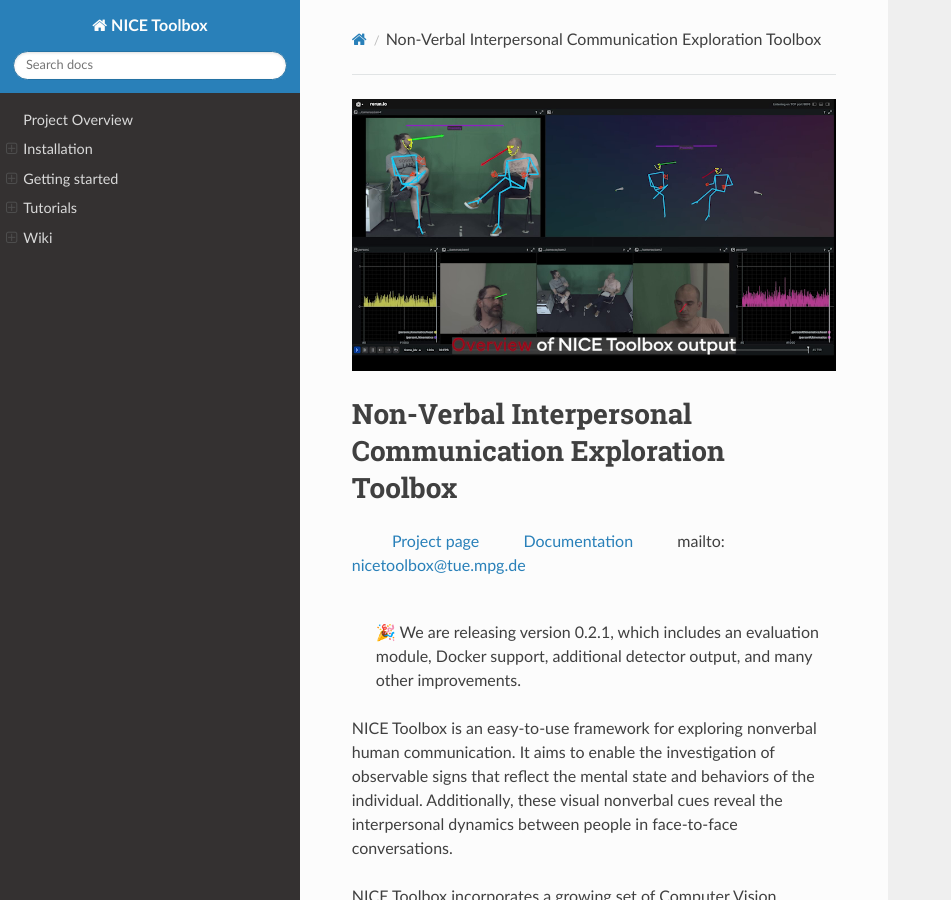
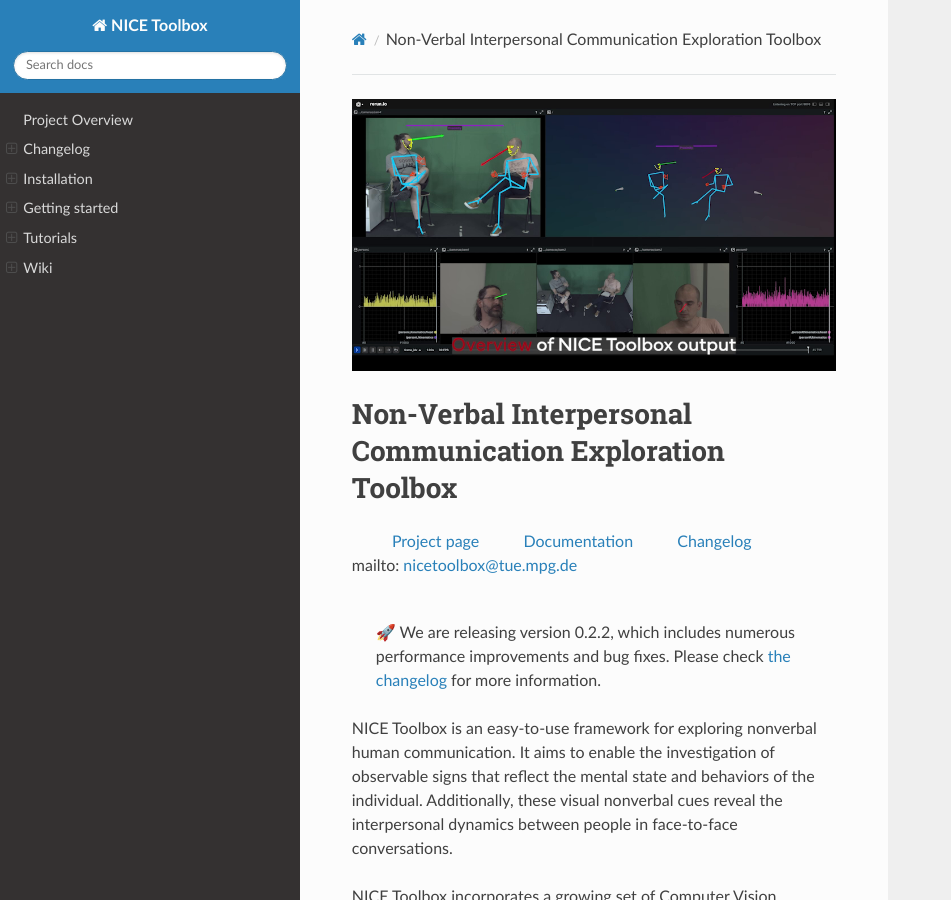
Before and after one commit to OSLabTools/nicetoolbox, a Sphinx documentation site: the page built from docs/link_readme.md, in a window 1280 px wide and 900 px high. Shown: the whole window, without its empty margins (0-951 px from the left). Built offline with Sphinx 7.4.7 and the Read the Docs theme 3.1.0, drawn with Linux system fonts in a browser that asks for light colours; pages that are not in the unit, such as notebooks, are missing from menus.

Commit message:
Introduce changelog

```diff
--- a/README.md
+++ b/README.md
@@ -5,11 +5,12 @@
 &emsp;&emsp;&emsp;
 [Project page](https://nice.is.tue.mpg.de/) &emsp;&emsp;&emsp;
 [Documentation](https://nicetoolbox.readthedocs.io/en/stable/index.html) &emsp;&emsp;&emsp;
+[Changelog](https://nicetoolbox.readthedocs.io/en/stable/link_changelog.html) &emsp;&emsp;&emsp;
 mailto: <nicetoolbox@tue.mpg.de>
 
 <br>
 
-> 🎉 We are releasing version 0.2.1, which includes an evaluation module, Docker support, additional detector output, and many other improvements.
+> 🚀 We are releasing version 0.2.2, which includes numerous performance improvements and bug fixes. Please check [the changelog](https://nicetoolbox.readthedocs.io/en/stable/link_changelog.html) for more information.
 
 NICE Toolbox is an easy-to-use framework for exploring nonverbal human communication.
 It aims to enable the investigation of observable signs that reflect the mental state
--- a/docs/index.rst
+++ b/docs/index.rst
@@ -3,11 +3,11 @@
    :hidden:
 
    Project Overview <self>
+   Changelog <link_changelog>
    Installation <installation>
    Getting started <getting_started>
    tutorials/index
    wikis/index
-   OSLab Internal <oslab_internal/index>
    API <_autosummary/nicetoolbox>
 
 
@@ -16,3 +16,6 @@
 
 .. include:: link_readme.md
    :parser: myst_parser.sphinx_
+
+.. include:: link_changelog.md
+   :parser: myst_parser.sphinx_
```
Also changed, not shown: CHANGELOG.md (added, +34 -0 lines), docs/link_changelog.md (added, +4 -0 lines).
